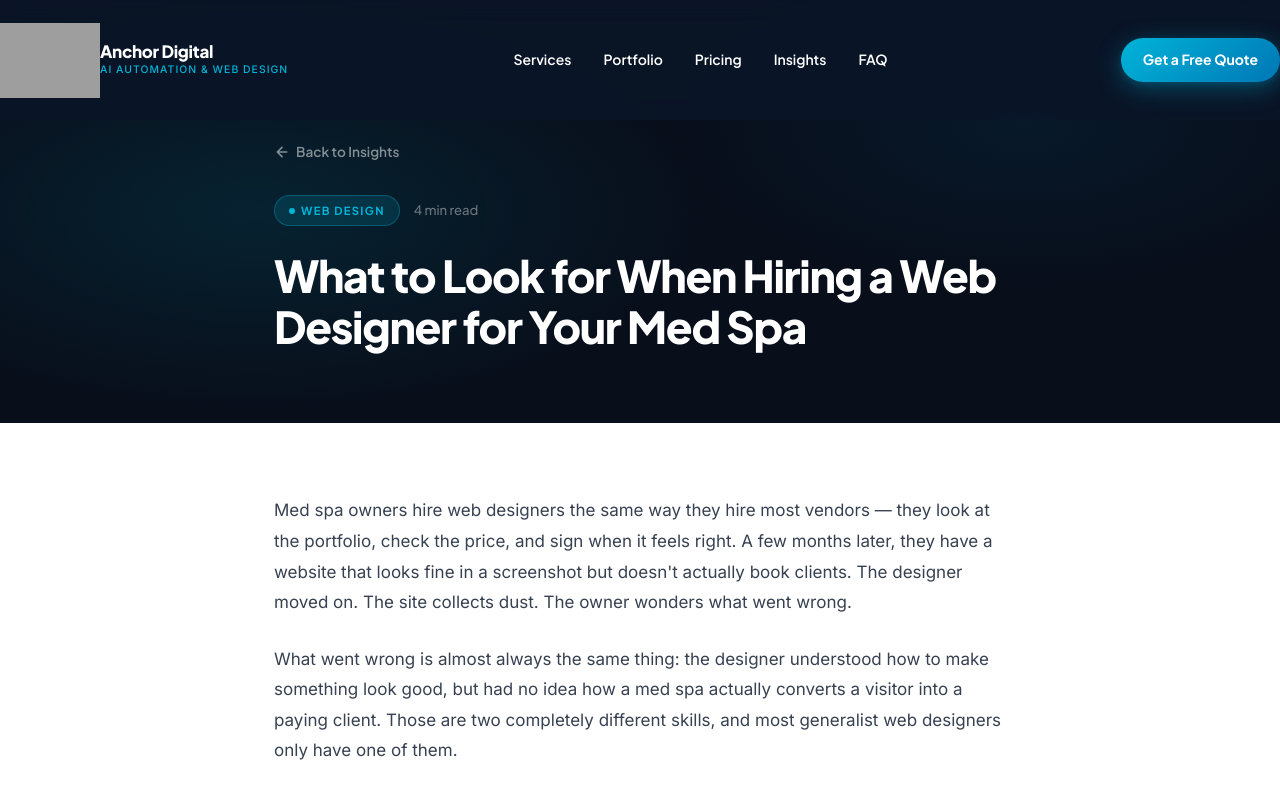
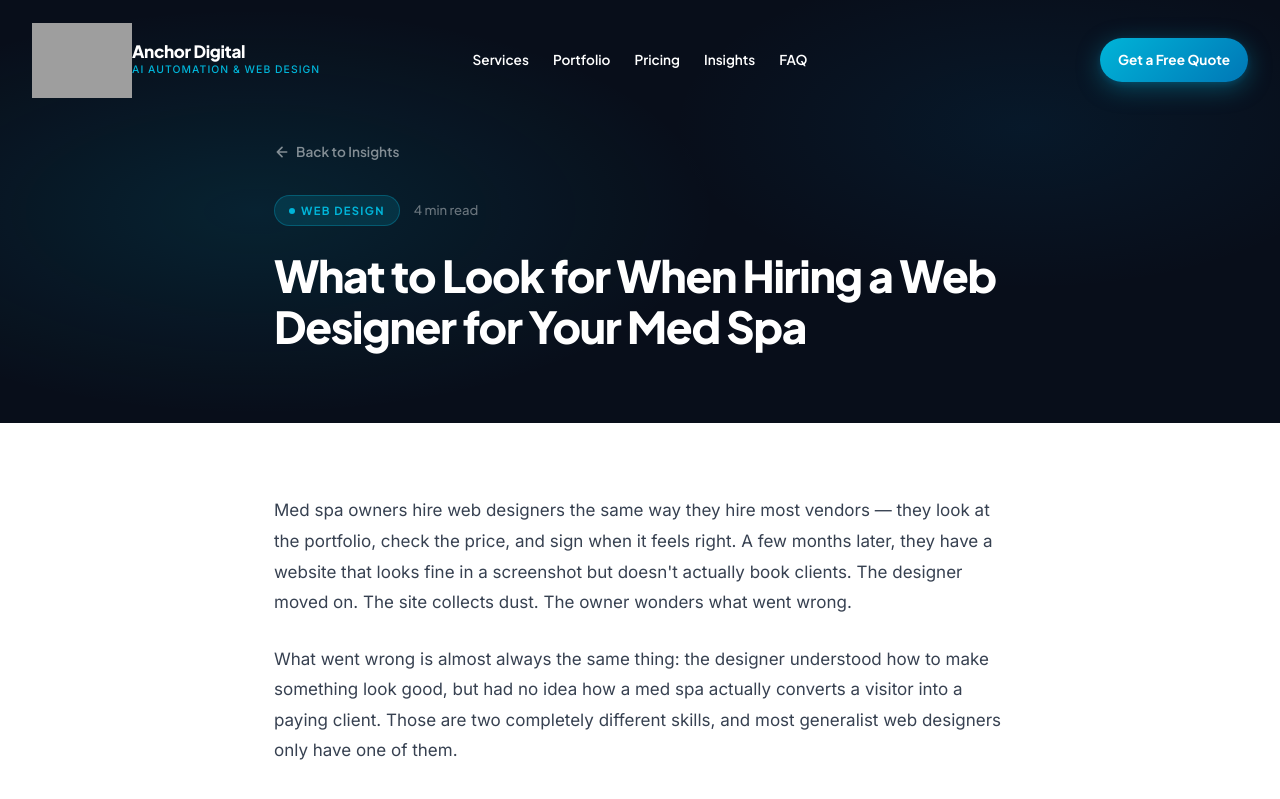
Before and after one commit to JitImlegitscaled/Anchor-Digital, a website: page insights/hire-web-designer.html in a window 1280 px wide. Shown: the top 799 px of the page. Drawn offline with Linux system fonts and the light colour scheme; grey boxes are pictures that could not be loaded.

Commit message:
Align insights navbar CSS exactly with index.html: centered links, transparent default, correct sizing

```diff
--- a/insights/hire-web-designer.html
+++ b/insights/hire-web-designer.html
@@ -101,11 +101,10 @@
       z-index: 100;
       padding: 10px 0;
       transition: background 0.3s ease, box-shadow 0.3s ease, padding 0.3s ease;
-      background: rgba(10, 22, 40, 0.85);
-      backdrop-filter: blur(12px);
     }
     #navbar.scrolled {
       background: var(--nav-scrolled-bg);
+      backdrop-filter: blur(12px);
       box-shadow: 0 2px 20px rgba(27,42,74,0.08);
       padding: 12px 0;
     }
@@ -113,10 +112,26 @@
       display: flex;
       align-items: center;
       justify-content: space-between;
+      padding: 0 32px;
+      width: 100%;
+      position: relative;
+      box-sizing: border-box;
     }
-    .nav-logo { display: flex; align-items: center; gap: 0; }
-    .nav-logo img { width: 100px; height: 100px; object-fit: contain; border-radius: 10px; }
-    .nav-logo-text { display: flex; flex-direction: column; }
+    .nav-logo {
+      display: flex;
+      align-items: center;
+      gap: 0;
+    }
+    .nav-logo img {
+      width: 100px;
+      height: 100px;
+      object-fit: contain;
+      border-radius: 10px;
+    }
+    .nav-logo-text {
+      display: flex;
+      flex-direction: column;
+    }
     .nav-logo-name {
       font-family: 'Plus Jakarta Sans', sans-serif;
       font-weight: 800;
@@ -136,22 +151,35 @@
     .nav-links {
       display: flex;
       align-items: center;
-      gap: 32px;
+      gap: 24px;
       list-style: none;
+      position: absolute;
+      left: 50%;
+      transform: translateX(-50%);
     }
     .nav-links a {
       font-family: 'Plus Jakarta Sans', sans-serif;
-      font-size: 0.875rem;
+      font-size: 0.85rem;
       font-weight: 600;
       color: #ffffff;
+      opacity: 1;
+      white-space: nowrap;
       transition: color 0.15s ease;
     }
     .nav-links a:hover { color: var(--teal); }
     #navbar.scrolled .nav-links a { color: var(--navy-deep); }
     #navbar.scrolled .nav-links a:hover { color: var(--teal); }
-    .nav-cta { margin-left: 8px; padding: 10px 22px; font-size: 0.875rem; }
-    .nav-dropdown { position: relative; }
-    .nav-dropdown > a { display: flex; align-items: center; gap: 5px; }
+    .nav-cta { padding: 10px 18px; font-size: 0.85rem; white-space: nowrap; }
+
+    /* ─── Dropdown ───────────────────────────────────────────────── */
+    .nav-dropdown {
+      position: relative;
+    }
+    .nav-dropdown > a {
+      display: flex;
+      align-items: center;
+      gap: 5px;
+    }
     .dropdown-menu {
       position: absolute;
       top: calc(100% + 14px);
@@ -187,9 +215,11 @@
       white-space: nowrap;
       transition: color 0.15s ease !important;
     }
-    .dropdown-menu a:hover { color: var(--teal) !important; }
+    .dropdown-menu a:hover {
+      color: var(--teal) !important;
+    }
 
-    /* Hamburger */
+    /* Mobile hamburger */
     .hamburger {
       display: none;
       flex-direction: column;
```
Also changed, not shown: insights/iv-lounge-booking.html (+31 -10 lines), insights/losing-leads.html (+31 -10 lines).
